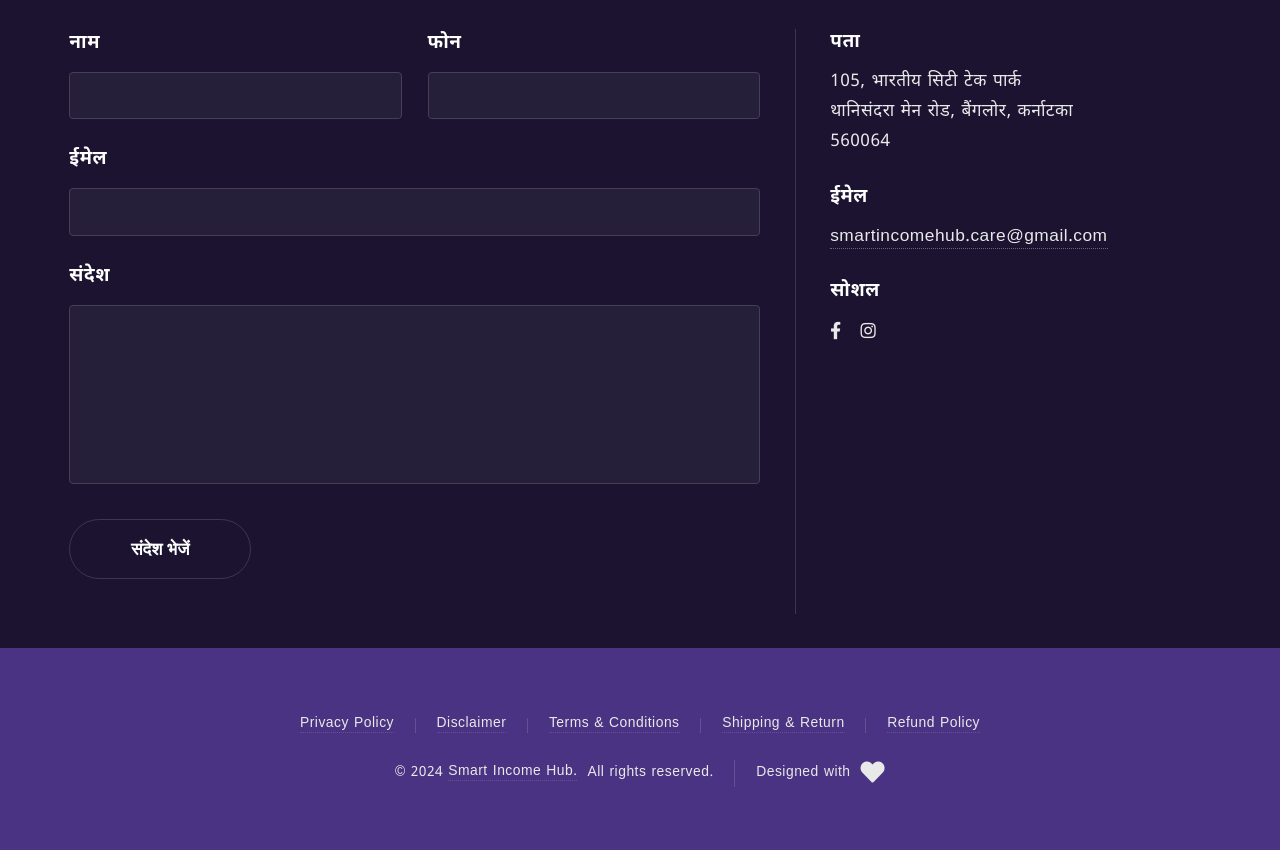
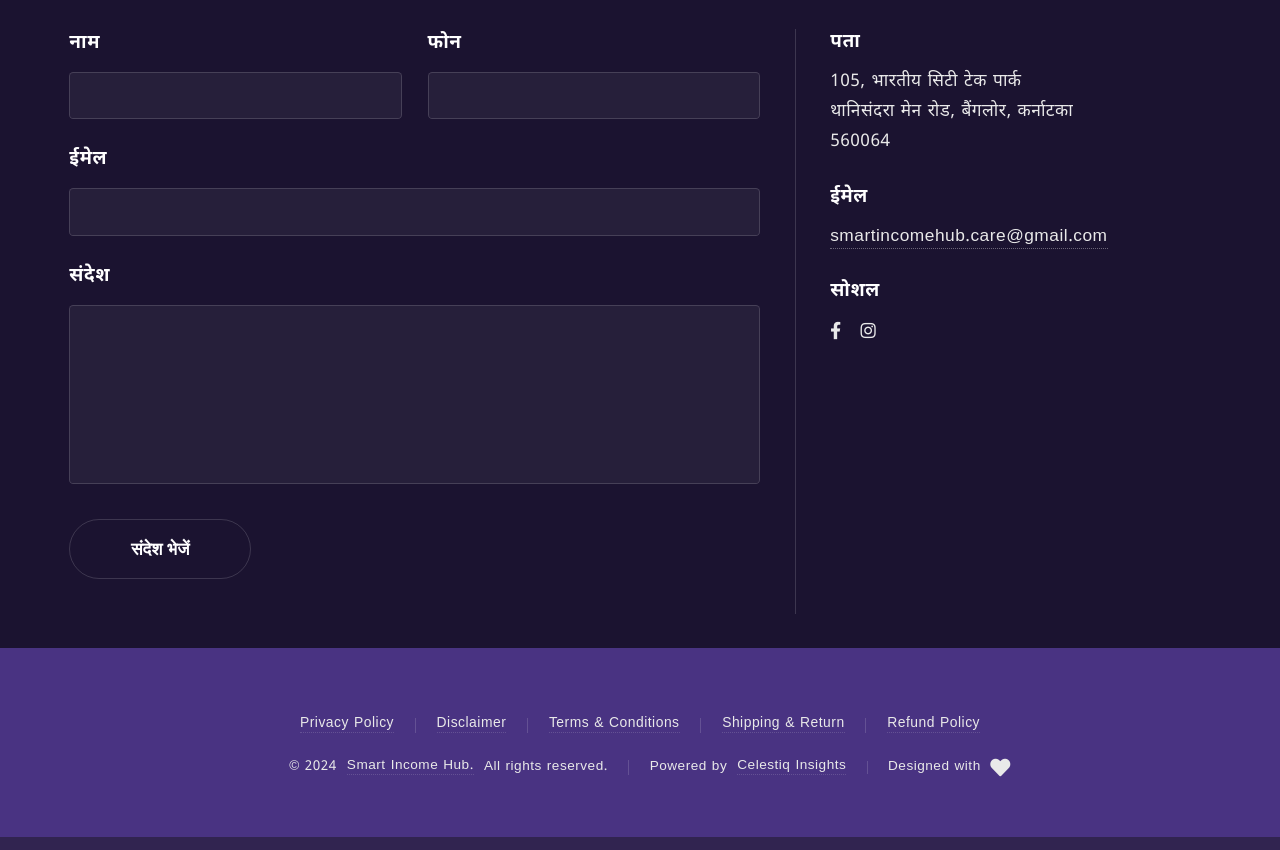
Before and after one commit to celestiqinsights/SmartIncomeHub, a plain HTML site: page hindi/index.html in a window 1280 px wide. Shown: the part 3366-4216 px from the top of the page. Drawn offline with Linux system fonts and the light colour scheme.

Commit message:
Adding Celestiq Insights Name

```diff
--- a/assets/css/main.css
+++ b/assets/css/main.css
@@ -662,8 +662,13 @@ body {
   position: relative;
   display: inline-block;
   margin-left: 10px;
-  font-size: 24px;
+  font-size: 20px;
   border: none;
+}
+.designed-by .icon {
+  position: absolute;
+  top: -10px;
+  right: -20px;
 }
 .designed-by:hover {
   color: #eb3b5a;
@@ -703,10 +708,6 @@ body {
   #footer #copyright-year {
     margin: 0;
   }
-}
-#footer .brand {
-  display: inline-block;
-  margin-right: 10px;
 }
 
 .hindi .accordion-item-que {
@@ -731,6 +732,10 @@ body {
 
 .numeric-value {
   font-family: "Poppins", Arial, Helvetica, sans-serif;
+}
+
+.copyright-menu {
+  font-size: 0.85rem !important;
 }
 
 html,
--- a/hindi/footer.html
+++ b/hindi/footer.html
@@ -6,8 +6,9 @@
         <li><a href="shipping-n-returns.html" class="footer-links">Shipping & Return</a></li>
         <li><a href="refund-policy.html" class="footer-links">Refund Policy</a></li>
     </ul>
-    <ul class="menu">
-        <li>&copy; <span id="copyright-year"></span> <a href="index.html" class="brand">Smart Income Hub.</a> All rights reserved.</li>
+    <ul class="menu copyright-menu">
+        <li>&copy; <span id="copyright-year"></span> &nbsp;<a href="index.html" class="brand">Smart Income Hub.</a>&nbsp; All rights reserved.</li>
+        <li>Powered by &nbsp;<a href="http://www.premarketinsights.in" class="brand">Celestiq Insights</a></li>
         <li>Designed with <div class="designed-by"><i class="icon solid fa-heart"></i></div>
         </li>
     </ul>
```
Also changed, not shown: english/footer.html (+3 -2 lines), english/privacy-policy.html (+1 -1 lines), hindi/privacy-policy.html (+1 -1 lines), hinglish/footer.html (+3 -2 lines), hinglish/privacy-policy.html (+1 -1 lines), 1 other file.
